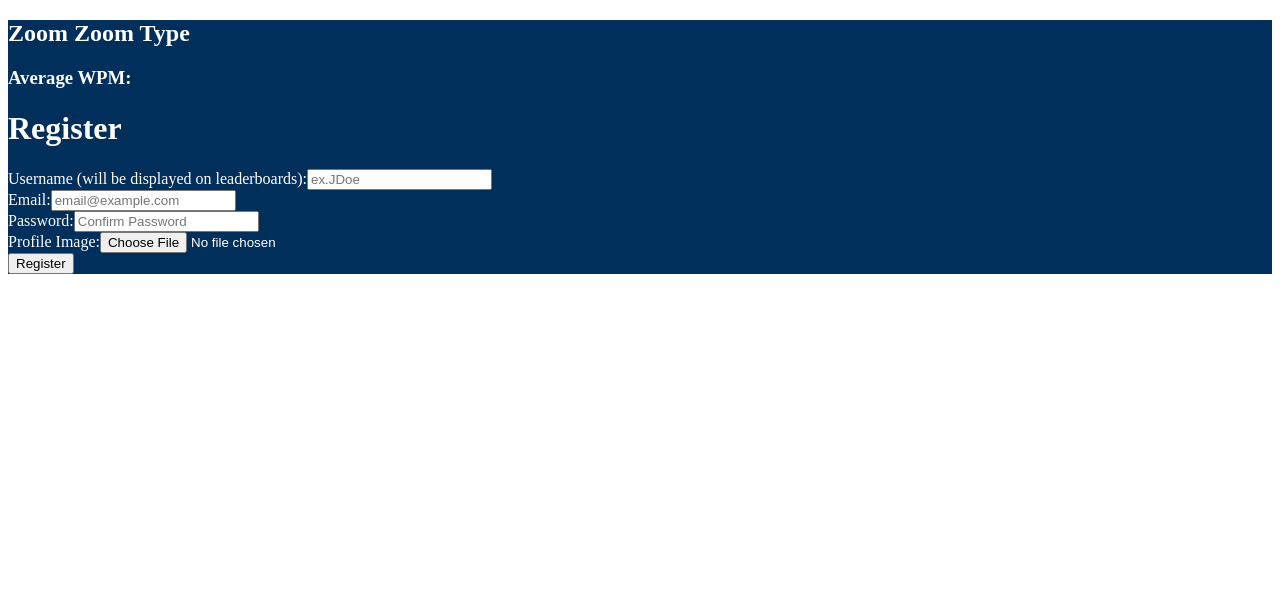
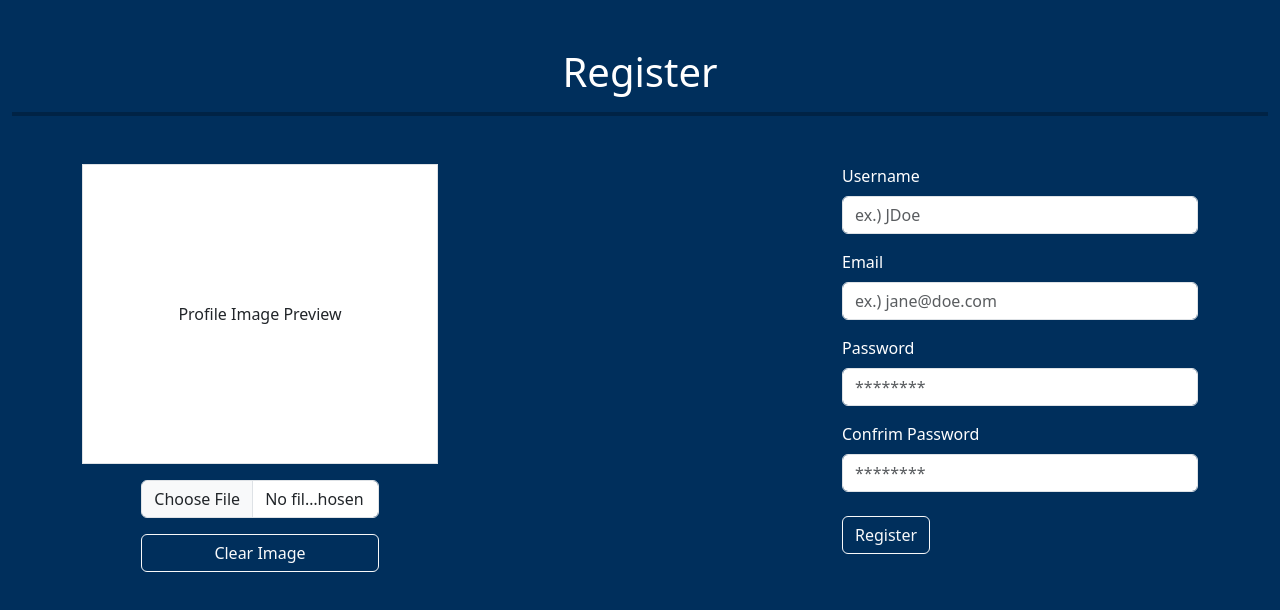
Before and after one commit to eHag-FRU/ZoomZoomType, a React (Vite) app in the folder client/: page /Register in a window 1280 px wide. Shown: the top 610 px of the page. Built offline with nearby package versions, Linux system fonts and the light colour scheme.

Commit message:
Register page
small fixes yet but on right track

```diff
--- a/client/src/components/Register.jsx
+++ b/client/src/components/Register.jsx
@@ -1,57 +1,88 @@
 import React, { useEffect, useState, useRef } from 'react';
 import { useNavigate, useLocation } from 'react-router-dom';
 import {FontAwesomeIcon} from "@fortawesome/react-fontawesome";
+import 'bootstrap/dist/css/bootstrap.min.css';
 
 const Register = () => {
+    const [imagePreview, setImagePreview] = useState(null);
+    const [imageFile, setImageFile] = useState(null);
+
+    const handleImageUpload = (e) => {
+        const file = e.target.files[0];
+        if(file) {
+            setImagePreview(URL.createObjectURL(file));
+            setImageFile(file);
+        }
+    }
+
+    const handleClearImage = () => {
+        setImagePreview(null);
+        setImageFile(null);
+    }
+
+    const handleSubmit = (e) => {
+        e.preventDefault();
+        console.log("Form submitted")
+    }
+
     return (
-        <div className="theme-d5 p-4 flex w-full items-center">
-            {/* This will hold the logo and the Title */}
-            <div className="flex items-center space-x-6 flex-1">
-                <FontAwesomeIcon icon="fa-car-on" className='text-2xl'/>
-                <h2 className='mr-6'>Zoom Zoom Type</h2>
+        <div className="container-fluid" style={{ backgroundColor: "#002F5C", minHeight: "100vh"}}>
+
+            {/* "Register" header */}
+            <div className='text-center text-white pt-5'>
+                <h1>Register</h1>
+                <hr style={{ border: "0.15em solid black" }} />
             </div>
 
-            <div className="flex items-center space-x-6 flex-1">
-                {/* Add the other items to the bar */}
-                <FontAwesomeIcon icon="fa-keyboard" className='text-xl'/>
-                <FontAwesomeIcon icon="fa-crown" className='mr-4'/>
-                <FontAwesomeIcon icon="fa-info-circle" className='mr-4'/>
-                <h3 className='flex items-center'>Average WPM: <p id='wpmCounter'></p></h3>
+            <div className='container mt-5'>
+                <div className="row text-white align-items-start">
+
+                    {/* Profile image/choose file/clear image section */}
+                    <div className="col-12 col-md-4 text-center">
+                        <form onSubmit={handleSubmit}>
+                            <div className="border bg-white text-dark mx-auto mb-3"
+                                style={{ width: '100%', height: '300px', display: 'flex', alignItems: 'center', justifyContent: 'center' }}>
+                                {imagePreview ? (
+                                    <img src={imagePreview} alt="Preview" style={{ width: '100%', height: '100%', objectFit: 'cover' }} />
+                                ) : ( <span>Profile Image Preview</span> )}
                             </div>
 
-            <div className="flex justify-end items-center space-x-6">
-                {/* Settings and Profile Icons on the far right */}
-                <a><FontAwesomeIcon icon="fa-gear"/></a>
-                <FontAwesomeIcon icon="fa-circle-user"/>
-
+                            <div className="d-grid gap-2 col-8 mx-auto">
+                                <input type="file" accept="image/*" onChange={handleImageUpload} className="form-control mb-2" />
+                                <button type="button" className="btn btn-outline-light" onClick={handleClearImage}>Clear Image</button>
+                            </div>
+                        </form>
                     </div>
 
-            <div>
-                <form>
-                    <h1>Register</h1>
-
-                    <div>
-                        <label>Username (will be displayed on leaderboards):</label>
-                        <input type="text" placeholder="ex.JDoe" />
+                    {/* Username/email/password section */}
+                    <div className="col-12 col-md-4 offset-md-4">
+                        <form onSubmit={handleSubmit}>
+                            <div className="mb-3">
+                                <label htmlFor="username" className="form-label">Username</label>
+                                <input type="text" id="username" name="username" className="form-control" placeholder="ex.) JDoe" />
                             </div>
 
-                    <div>
-                        <label>Email:</label>
-                        <input type="email" placeholder="email@example.com" />
+                            <div className="mb-3">
+                                <label htmlFor="email" className="form-label">Email</label>
+                                <input type="email" id="email" name="email" className="form-control" placeholder="ex.) jane@doe.com" />
                             </div>
 
-                    <div>
-                        <label>Password:</label>
-                        <input type="password" placeholder="Confirm Password" />
+                            <div className="mb-3">
+                                <label htmlFor="password" className="form-label">Password</label>
+                                <input type="password" id="password" name="password" className="form-control" placeholder="********" />
                             </div>
 
-                    <div>
-                        <label>Profile Image:</label>
-                        <input type="file" accept="image/*" />
+                            <div className="mb-3">
+                                <label htmlFor="confirmPassword" className="form-label">Confrim Password</label>
+                                <input type="password" id="confirmPassword" name="confirmPassword" className="form-control" placeholder="********" />
                             </div>
 
-                    <button type="submit">Register</button>
+                            <div style={{ marginTop: '1.5em'}}>
+                                <button type="submit" className="btn btn-outline-light">Register</button>
+                            </div>
                         </form>
+                    </div>
+                </div>
             </div>
         </div>
     )
```
Lines whose indentation alone changed are shown as unchanged.
